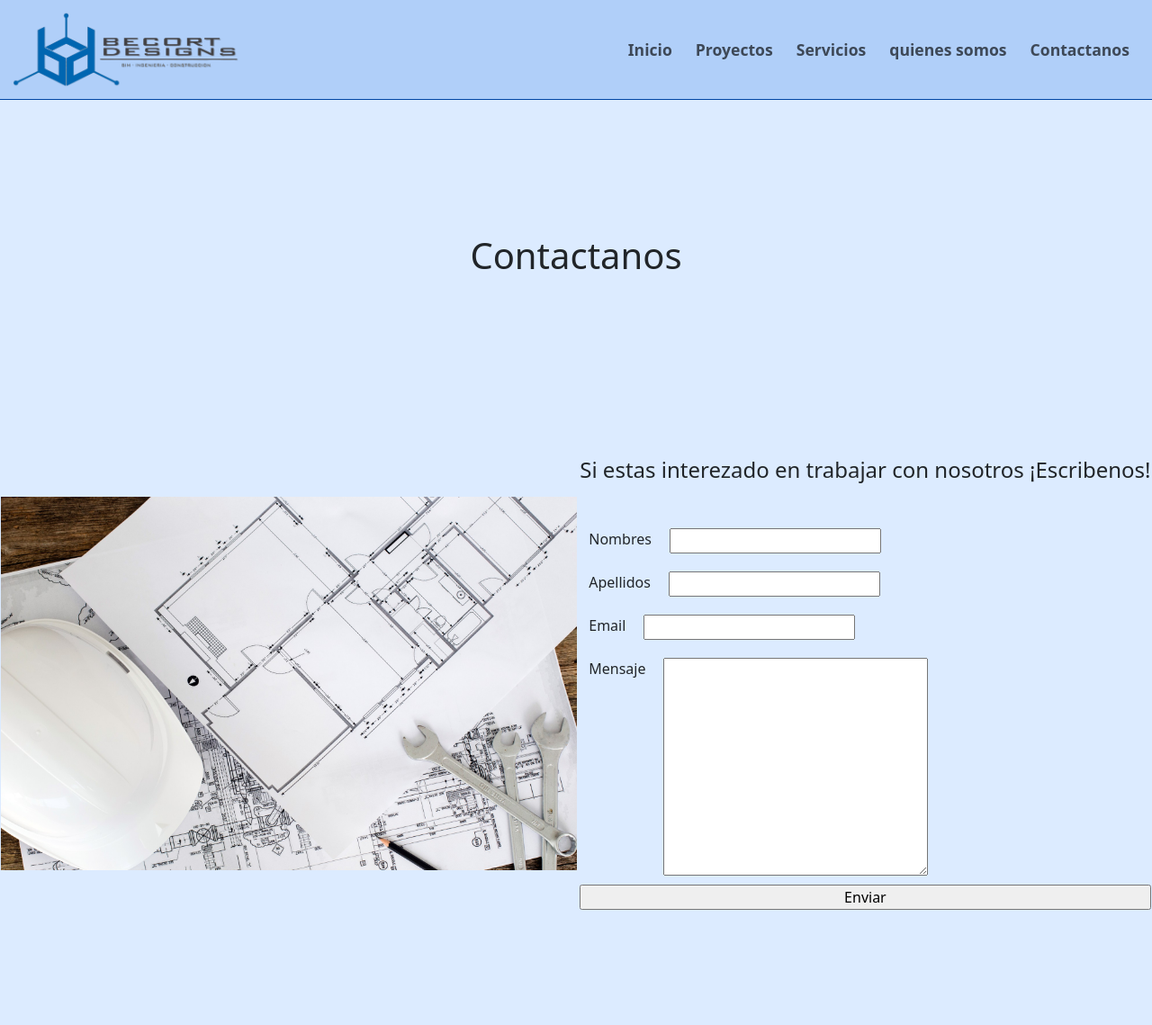
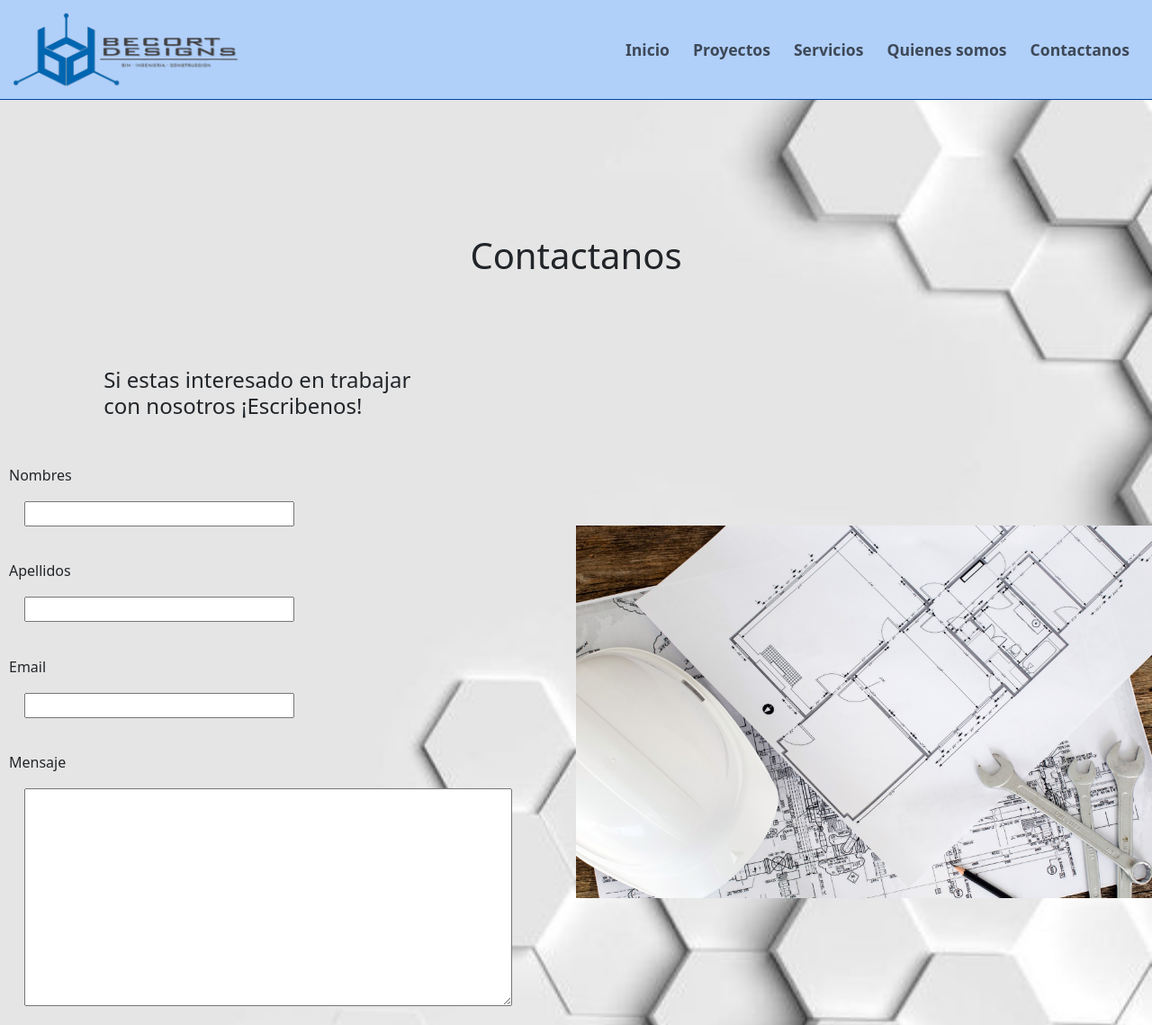
Before and after one commit to samy1015/PreEntrega3Bazalarez, a plain HTML site: page html/contactanos.html in a window 1280 px wide. Shown: the top 1139 px of the page at 90% size. Drawn offline with nearby package versions, Linux system fonts and the light colour scheme.

Commit message:
Actualizacion

```diff
--- a/html/contactanos.html
+++ b/html/contactanos.html
@@ -36,7 +36,7 @@
                             <a class="nav-link" href="servicios.html">Servicios</a>
                         </li>
                         <li class="nav-item">
-                            <a class="nav-link" href="quienesSomos.html">quienes somos</a>
+                            <a class="nav-link" href="quienesSomos.html">Quienes somos</a>
                         </li>
                         <li class="nav-item">
                             <a class="nav-link" href="contactanos.html">Contactanos</a>
@@ -55,11 +55,9 @@
 
             <div>
 
-                <img src="../img/imgHeader.jpg" alt="">
-
                 <form action="">
 
-                    <h2>Si estas interezado en trabajar con nosotros ¡Escribenos!</h2>
+                    <h2>Si estas interesado en trabajar con nosotros ¡Escribenos!</h2>
 
                     <div>
                         <label for="nombre">Nombres</label>
@@ -80,6 +78,8 @@
                     <input class="button" type="button" value="Enviar">
 
                 </form>
+
+                <img src="../img/imgHeader.jpg" alt="">
 
             </div>
 
--- a/scss/_base.scss
+++ b/scss/_base.scss
@@ -6,12 +6,16 @@
 
 body {
     background-color: #dcebff;
-
+    width: 100%;
 }
 
 h1 {
     width: 100%;
     text-align: center;
-    padding: 80px 0 200px;
+    padding: 80px 0 100px;
     margin: 0;
 }
+
+main {
+    padding-top: 180px;
+}
--- a/scss/_clases.scss
+++ b/scss/_clases.scss
@@ -7,3 +7,15 @@
 .logoRedes {
     width: 100%;
 }
+
+.button {
+    width: 50px;
+    margin: auto 0 auto auto;
+}
+
+.mainProyectos img:hover {
+    cursor: crosshair;
+    width: 300px;
+    opacity: 1;
+    filter: contrast(120%);
+}
--- a/scss/_footer.scss
+++ b/scss/_footer.scss
@@ -5,7 +5,6 @@ footer {
     width: 100%;
     display: flex;
     flex-direction: column;
-    margin-top: 200px;
 
     img {
         width: 100px;
--- a/scss/_main.scss
+++ b/scss/_main.scss
@@ -1,7 +1,6 @@
-/* main vista principal */
+/* vista principal */
 
 main {
-    padding-top: 180px;
 
     h2 {
         font-size: 10rem;
@@ -27,15 +26,36 @@ main {
     }
 }
 
-.mainProyectos img:hover {
-    cursor: crosshair;
-    width: 300px;
-    opacity: 1;
-    filter: contrast(120%);
+
+    /* quienes somos */
+
+main {
+    background-image: url(../img/fondoMain.jpg);
+    background-size: cover;
+    padding-bottom: 200px;
+
+    div {
+
+        p {
+            margin: 0 20% 100px;
+            font-size: 1rem;
+        }
+
+        h2 {
+            margin: 0 20% 30px;
+            font-size: 2rem;
+        }
+    }
 }
 
 
-/* contactanos */
+
+
+
+
+
+
+    /*  vista contactanos */
 
 main {
 
@@ -51,7 +71,7 @@ main {
             }
 
             form {
-                margin: auto;
+                margin: auto 5% auto auto;
                 display: flex;
                 flex-direction: column;
 
@@ -62,9 +82,22 @@ main {
 
                 div {
                     margin: 10px;
+                    display: flex;
+                    flex-direction: column;
 
                     label {
                         margin-right: 20px;
+                    }
+
+                    input {
+                        width: auto;
+                        margin: 3%;
+                        max-width: 300px;
+                    }
+
+                    textarea {
+                        width: auto;
+                        margin: 3%;
                     }
                 }
             }
```
Also changed, not shown: html/proyectos.html (+1 -1 lines), html/quienesSomos.html (+23 -12 lines), html/servicios.html (+3 -3 lines), index.html (+1 -1 lines), css/estilos.css, img/fondoMain.jpg (added), 1 other file.
